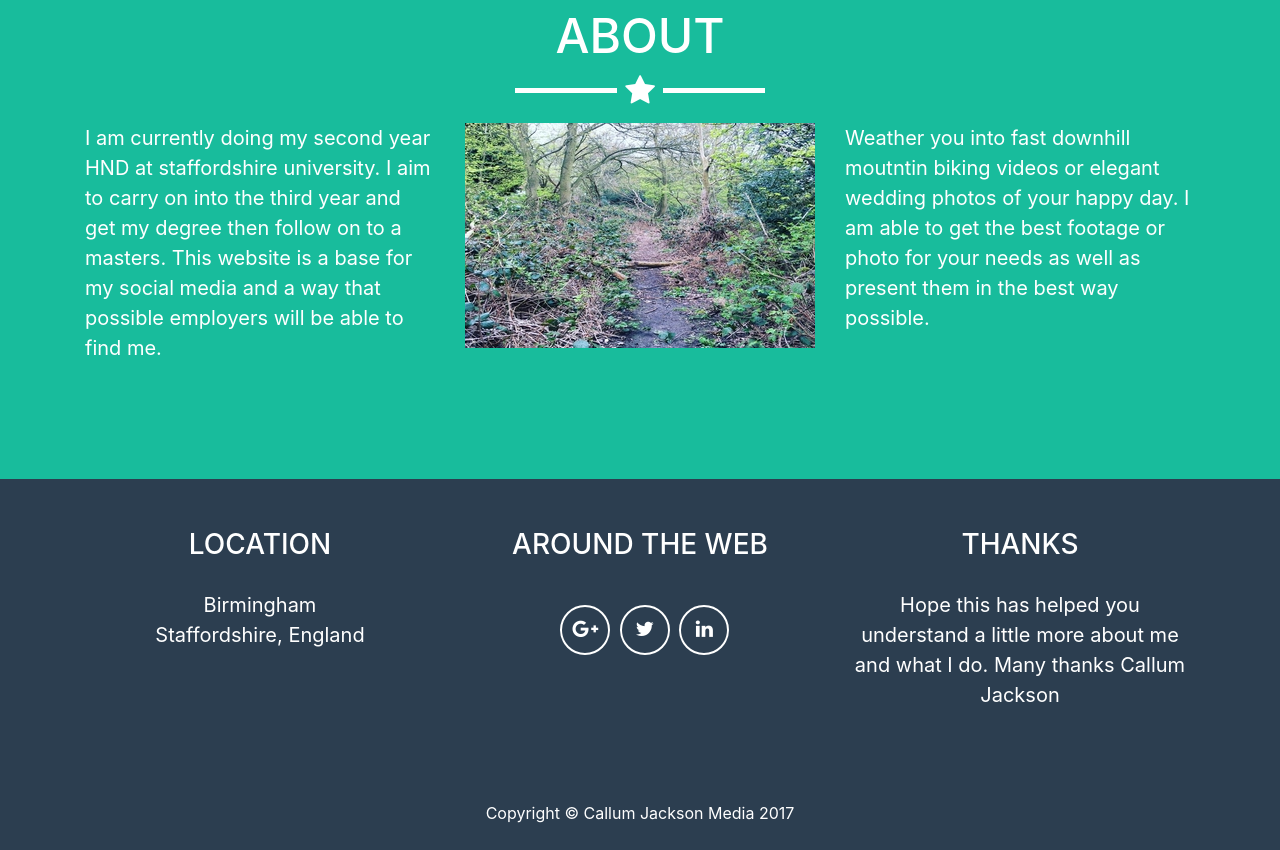
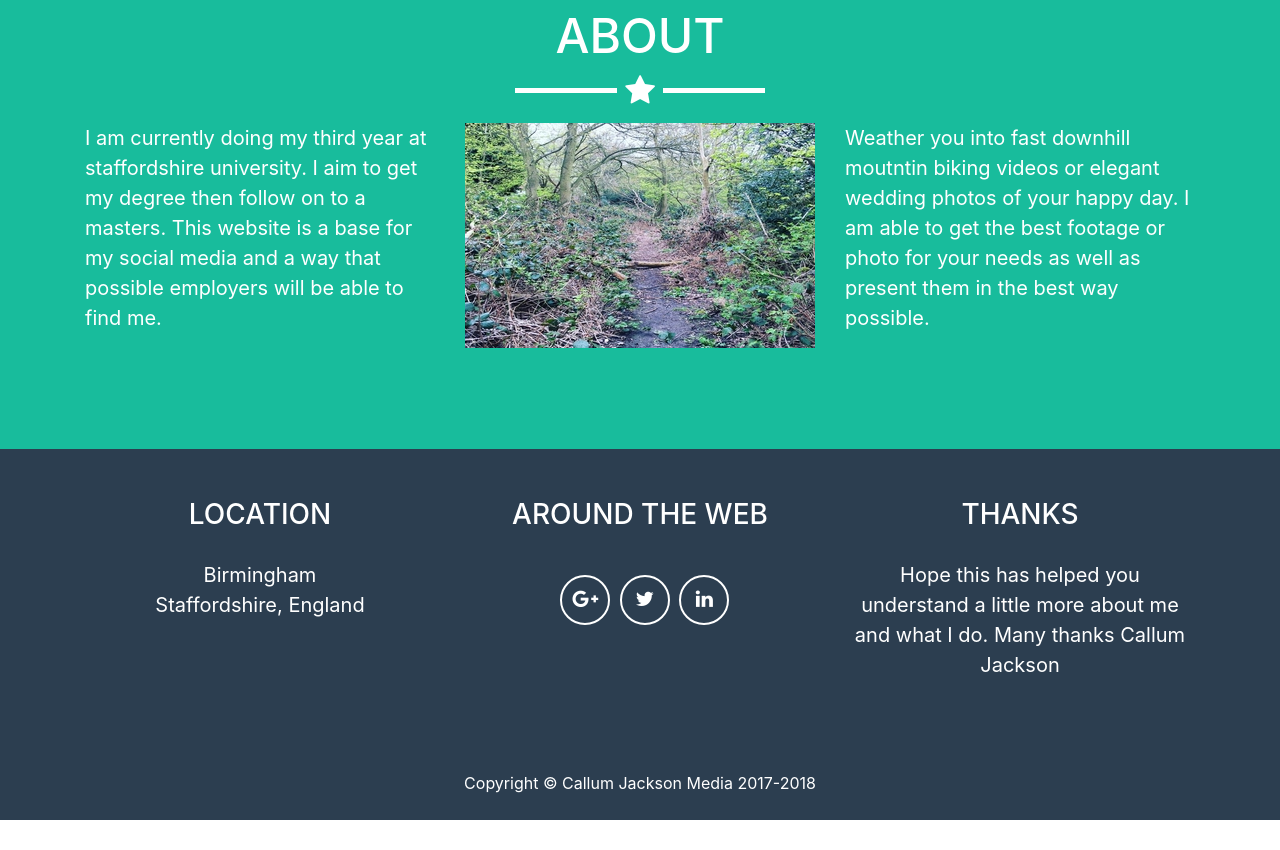
Before and after one commit to callumjackson/callumjackson.github.io, a website with bundled scripts: page index.html in a window 1280 px wide. Shown: the part 1900-2750 px from the top of the page. After the commit the page ends 2720 px from the top, so only its background shows below. Built offline with nearby package versions, Linux system fonts and the light colour scheme.

Commit message:
Update index.html

```diff
--- a/index.html
+++ b/index.html
@@ -138,7 +138,7 @@
         <hr class="star-light">
         <div class="row">
           <div class="col-lg-4 ml-auto">
-            <p>I am currently doing my second year HND at staffordshire university. I aim to carry on into the third year and get my degree then follow on to a masters. This website is a base for my social media and a way that possible employers will be able to find me.</p>
+            <p>I am currently doing my third year at staffordshire university. I aim to get my degree then follow on to a masters. This website is a base for my social media and a way that possible employers will be able to find me.</p>
           </div>
           <div class="col-lg-4 mr-auto">
             <img src="assests/rsz_about_1.jpg">
@@ -194,7 +194,7 @@
         <div class="container">
           <div class="row">
             <div class="col-lg-12">
-              Copyright &copy; Callum Jackson Media 2017
+              Copyright &copy; Callum Jackson Media 2017-2018
             </div>
           </div>
         </div>
```
